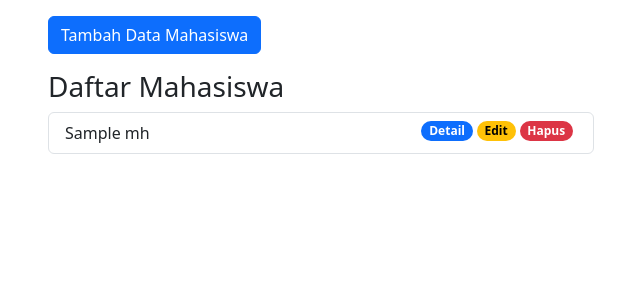
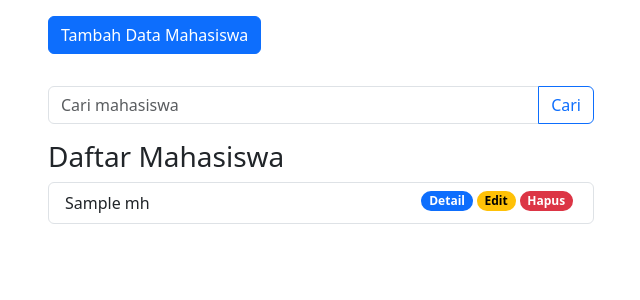
Before and after one commit to robbyobet7/prakweb_2024_C_223040094_PHPMVC, a PHP site: the page made by app/views/mahasiswa/index.php in a window 1280 px wide. Shown: the part 56-356 px from the top of the page, without its empty margins (34-674 px from the left). Run offline with PHP 8.4, Linux system fonts and the light colour scheme; the template is opened without the code that fills it: most values are stand-ins (such as "Sample title", 1, 10 or a date in 2020); some libraries are stand-ins or nearby versions.

Commit message:
Searching

```diff
--- a/app/views/mahasiswa/index.php
+++ b/app/views/mahasiswa/index.php
@@ -4,11 +4,27 @@
             <?php Flasher::flash(); ?>
         </div>
     </div>
-    <div class="row">
+    <div class="row mb-3">
         <div class="col-lg-6">
             <button type="button" class="btn btn-primary mb-3 tombolTambahData" data-bs-toggle="modal" data-bs-target="#formModal">
                 Tambah Data Mahasiswa
             </button>
+        </div>
+    </div>
+
+    <div class="row mb-3">
+        <div class="col-lg-6">
+            <form action="<?= BASEURL; ?>/mahasiswa/cari" method="POST">
+                <div class="input-group ">
+                    <input type="text" class="form-control" placeholder="Cari mahasiswa" aria-label="Cari mahasiswa" aria-describedby="button-addon2" name="keyword" id="keyword" autocomplete="off">
+                    <button class="btn btn-outline-primary" type="submit" id="tombolCari">Cari</button>
+                </div>
+            </form>
+        </div>
+    </div>
+    <div class="row">
+        <div class="col-lg-6">
+
             <h3>Daftar Mahasiswa</h3>
             <ul class="list-group">
                 <?php foreach ($data['mhs'] as $mhs) : ?>
@@ -41,8 +57,8 @@
                     </div>
 
                     <div class="mb-3">
-                        <label for="nim" class="form-label">NIM</label>
-                        <input type="number" class="form-control" id="nim" name="nim">
+                        <label for="nrp" class="form-label">NIM</label>
+                        <input type="number" class="form-control" id="nrp" name="nrp">
                     </div>
 
                     <div class="mb-3">
```
Also changed, not shown: app/controllers/Mahasiswa.php (+9 -0 lines), app/models/Mahasiswa_model.php (+11 -2 lines).
